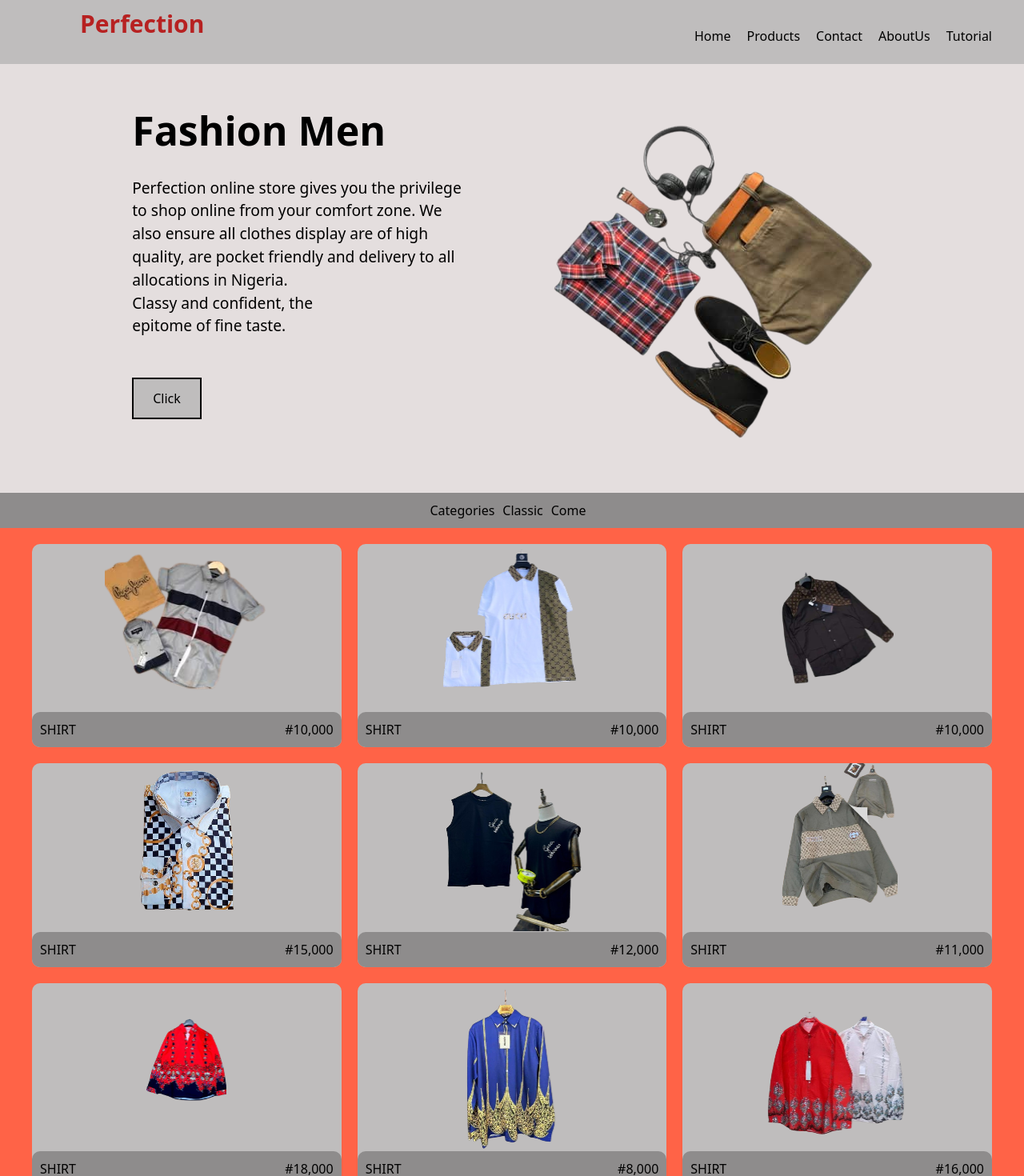
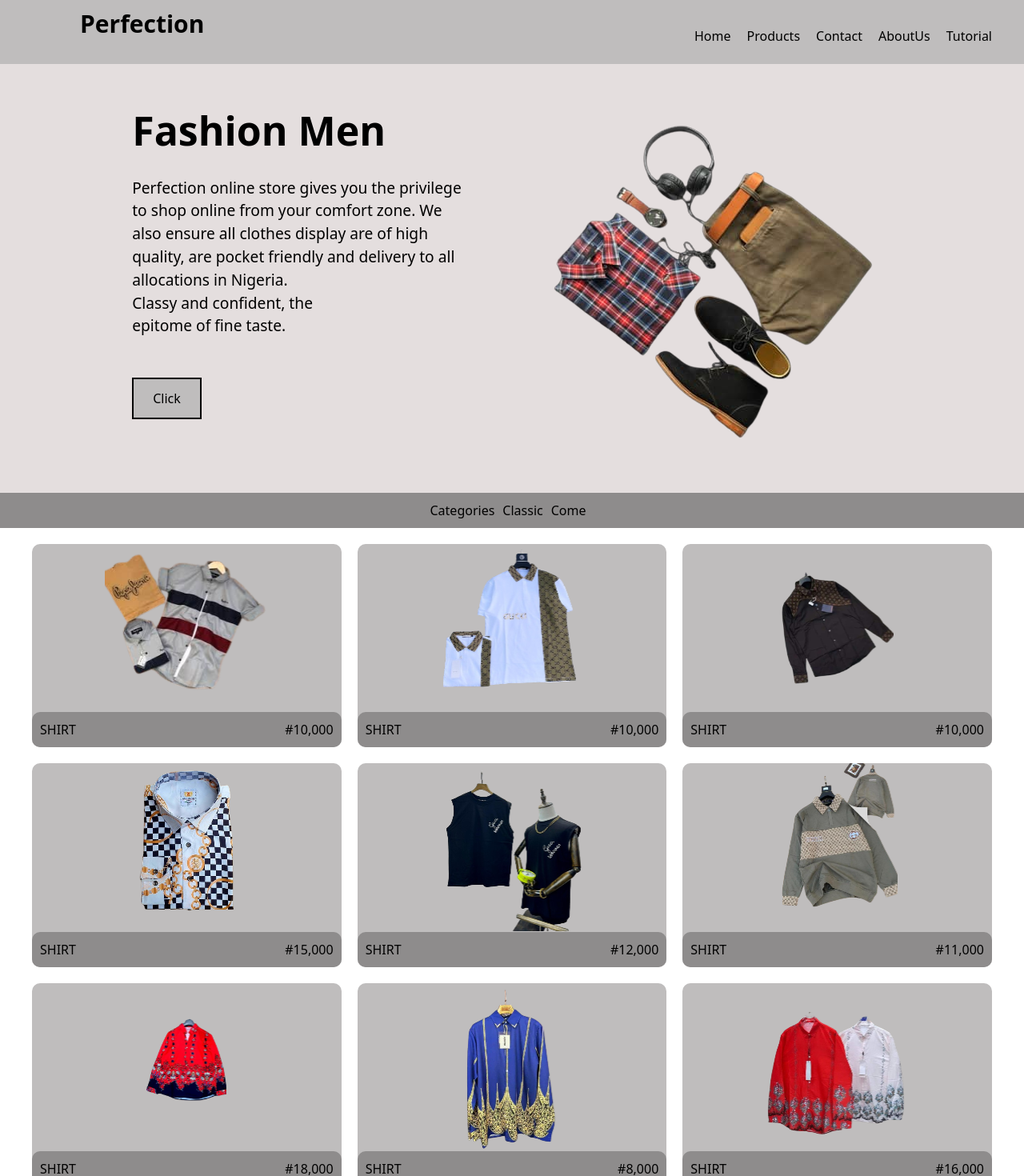
Before and after one commit to Preciousnnebuogor/Online--Store-, a Next.js app: page / in a window 1280 px wide. Shown: the top 1470 px of the page at 80% size. Built offline with nearby package versions, Linux system fonts and the light colour scheme.

Commit message:
rearranged the css

```diff
--- a/src/components/hero/Hero.module.scss
+++ b/src/components/hero/Hero.module.scss
@@ -7,7 +7,6 @@
   @media (max-width: 600px) {
     flex-direction: column;
     max-width: 100vw;
-    background-color: greenyellow;
   }
 }
 
--- a/src/components/navbar/Nav.module.scss
+++ b/src/components/navbar/Nav.module.scss
@@ -7,7 +7,6 @@
 }
 
 .logo {
-  color: rgb(183, 33, 33);
   font-size: 30px;
   line-height: 60px;
   padding: 0 100px;
--- a/src/components/productItem/Product.module.scss
+++ b/src/components/productItem/Product.module.scss
@@ -6,7 +6,6 @@
     row-gap: 20px;
     column-gap: 20px;
     padding: 20px 40px;
-    background-color: tomato;
 
     @media (max-width: 600px) {
       grid-template-columns: 1fr;
--- a/src/components/toturial/html.tsx
+++ b/src/components/toturial/html.tsx
@@ -37,7 +37,7 @@ export default function HTML() {
 
            var youLike = true;
   if (youLike) {
-   document.write("i love you")
+   console.log("i love you")
   }
   );
 
```
